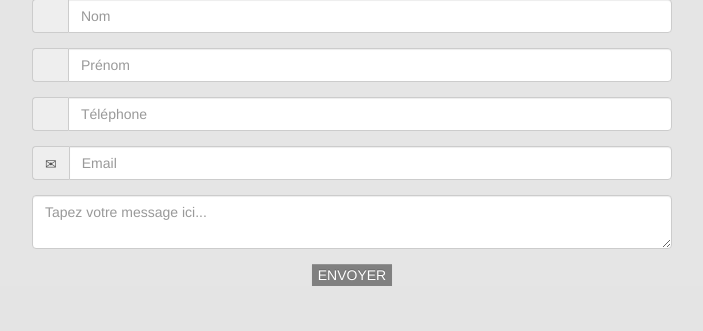
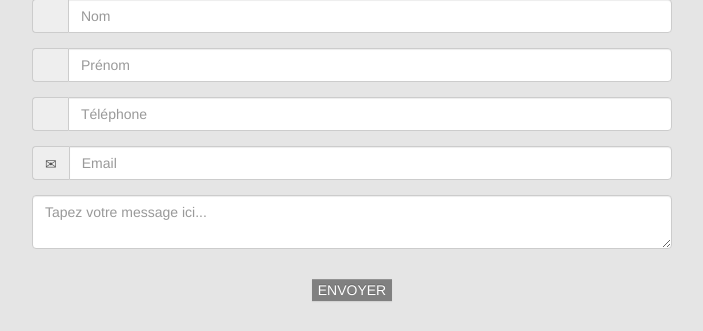
Before and after one commit to WildCodeSchool/fonatinebleau-0916-boiteDeComm, a PHP site: template pages/6contact.php in a window 1280 px wide. Shown: the part 1783-2114 px from the top of the page, without its empty margins (288-991 px from the left). Before the commit the page ends 2069 px from the top, so only its background shows below. Run offline with PHP 8.4, Linux system fonts and the light colour scheme; the template is opened without the code that fills it, so the values that code supplies are empty; some libraries are stand-ins or nearby versions; some web fonts are replaced.

Commit message:
hardchanges

```diff
--- a/css/style.css
+++ b/css/style.css
@@ -421,6 +421,9 @@ header .row{
 
 /* ANIMATION DES COMMENTAIRES/DES AVIS */
 
+.videofond {
+  background-color: #E5E5E5;
+}
 
 #section1 .commentaireamazon{
   text-align: center;
@@ -439,9 +442,13 @@ header .row{
 /* SECTION 2 DEVENIR PARTENAIRE */
 /*#####################*/
 
+.fondinternet {
+  background-color: #E5E5E5
+}
+
 #section2 {
   text-align: center;
-  background-color: #E5E5E5;
+  background-color: white;
 }
 
 #section2 .image_section img{
@@ -641,6 +648,11 @@ margin-bottom: 35px;
   text-align: center;
   margin-right: 70px;
 }
+
+.boutonfermer {
+  margin-bottom: 30px;
+  margin-top: 15px;
+}
 /*#####################*/
 /* FOOTER */
 /*#####################*/
--- a/pages/1produits.php
+++ b/pages/1produits.php
@@ -137,7 +137,7 @@
     <div class="row image_section">
         <img class="image_famille" src="images/Famille.png" alt="famille">
     </div>
-
+<div class="videofond">
     <!-- PARTIE VIDEO YOUTUBE + CADRE -->
     <div class="container-fluid">
         <div class="row youtube">
@@ -163,6 +163,7 @@
             </div>
         </div>
     </div>
+
 
     <!--AVIS -->
 
@@ -194,3 +195,4 @@
         });
     });
 </script>
+</div>
--- a/pages/3localisation.php
+++ b/pages/3localisation.php
@@ -1,6 +1,7 @@
 <div id="section3">
 
     <!-- Image + titre section localisation -->
+<div class="fondinternet">
     <div class="row image_section">
         <img class="internet" src="images/trouverligne.png" alt="nous_trouver_sur_le_net"/>
         <h2>NOUS TROUVER SUR INTERNET</h2>
@@ -77,6 +78,7 @@
             </div>
         </div>
     </div>
+</div>
 
     <div class="row image_section">
         <img class="magasin" src="images/boutique.png" alt="nous_trouver_en_magasin"/>
--- a/pages/6contact.php
+++ b/pages/6contact.php
@@ -48,7 +48,7 @@
         <textarea placeholder="Tapez votre message ici..." name="message" class="form-control" required="required"></textarea>
       </div>
       <div class="text-center">
-       <input class="btn-info" value="ENVOYER" type="submit">
+       <input class="btn-info boutonfermer" value="ENVOYER" type="submit">
        </div>
        </form>
   </div>
```
